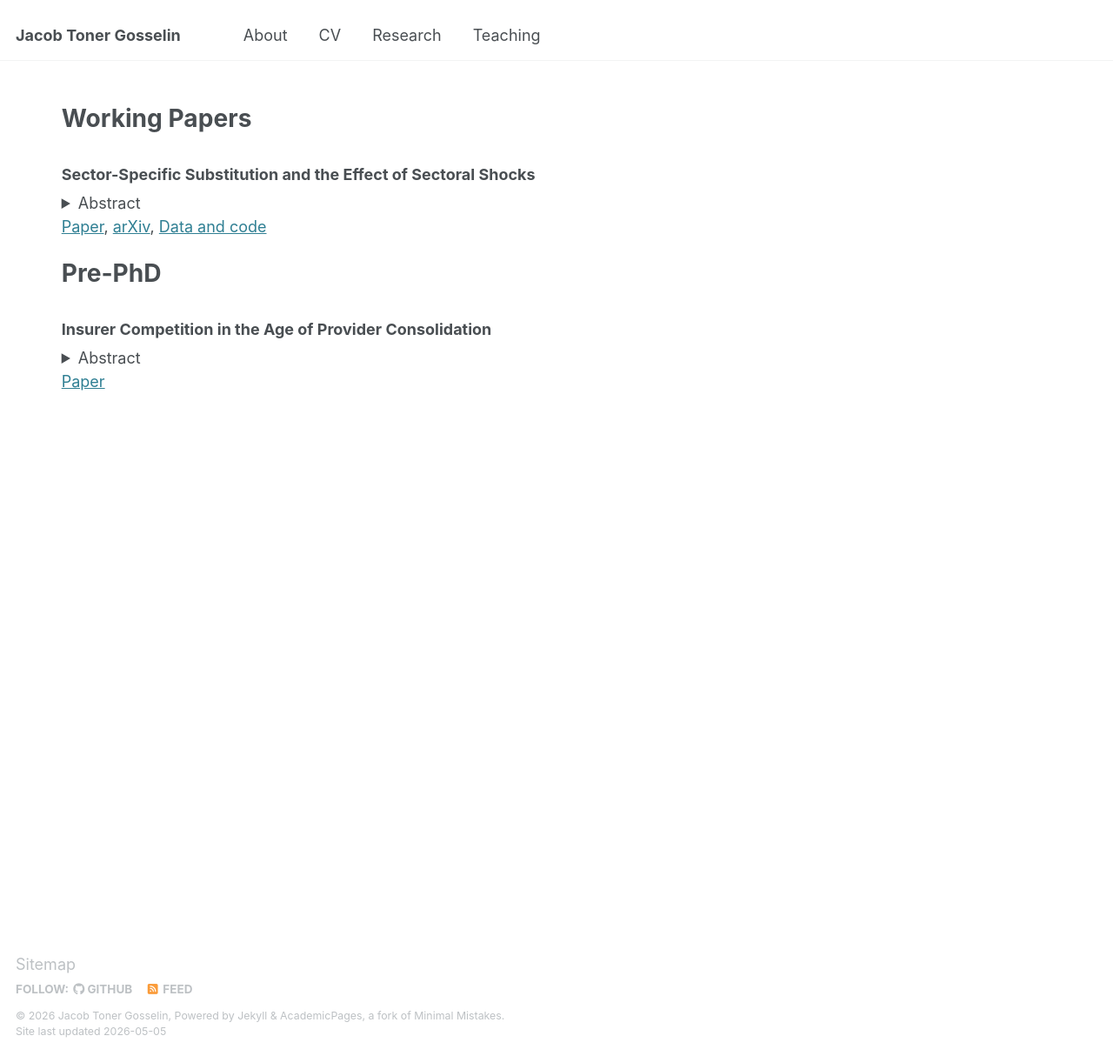
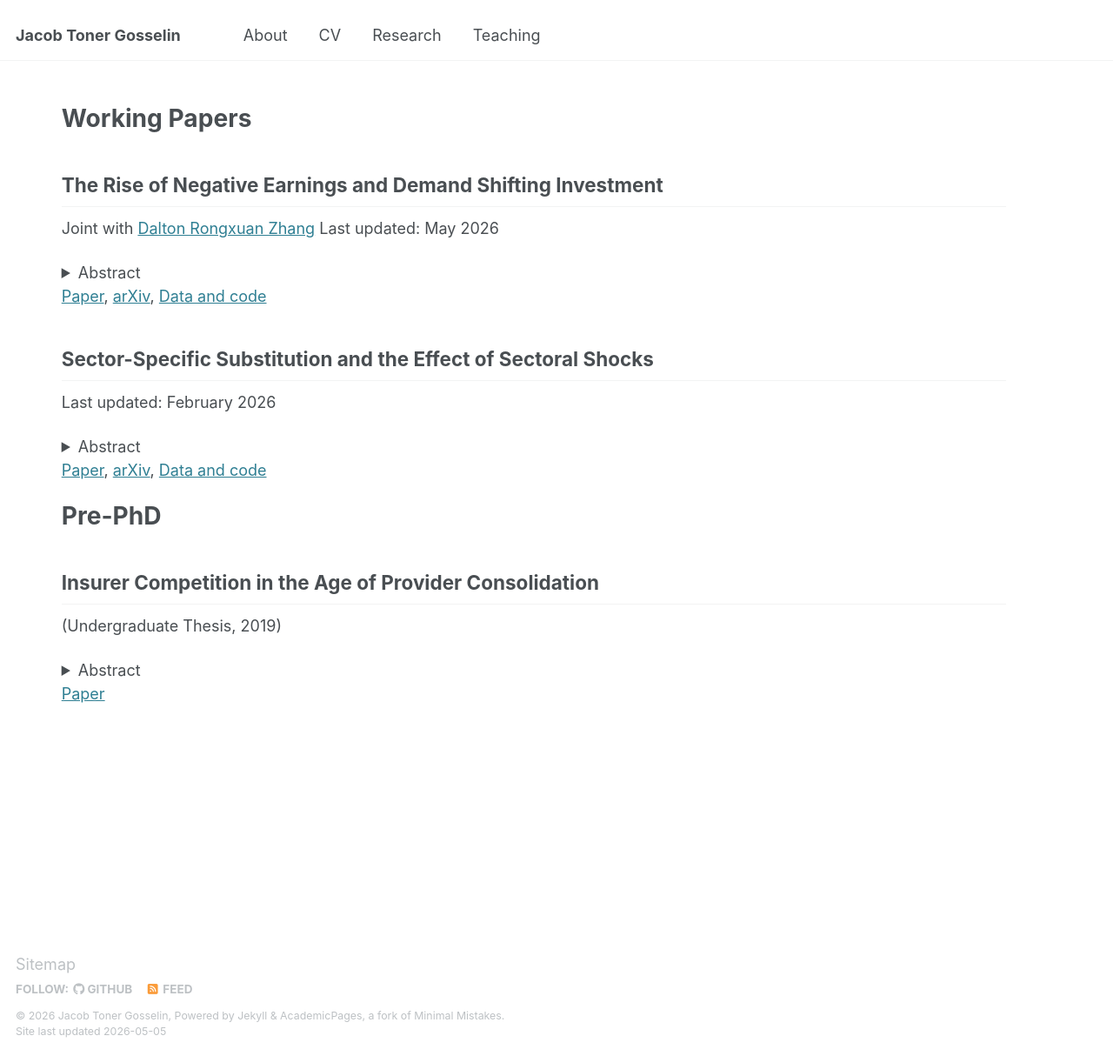
Before and after one commit to jacobgosselin/jacobgosselin.github.io, a Jekyll site: the page built from _pages/research.md, in a window 1280 px wide and 1214 px high. Shown: the whole window at 87% size. Built offline with Jekyll 4.4.1, drawn with Linux system fonts in a browser that asks for light colours.

Commit message:
fix: update research page with new paper and abstract

```diff
--- a/_pages/research.md
+++ b/_pages/research.md
@@ -9,8 +9,20 @@ redirect_from:
 
 # Working Papers
 
-### Sector-Specific Substitution and the Effect of Sectoral Shocks
+## The Rise of Negative Earnings and Demand Shifting Investment
+Joint with [Dalton Rongxuan Zhang](https://sites.google.com/view/daltonrxzhang/dalton-zhang)
+Last updated: May 2026
+<details>
+<summary>Abstract</summary>
+<!-- <br> -->
+We document the rise of negative earnings between 1980 and 2019: a secular increase in the percent of firms reporting losses, both among public firms and in the broader universe of US corporations, and a secular increase in the persistence of losses year-to-year among public firms. This rise has occurred alongside a spreading of the sales and earnings distribution and a recomposition of firm spending away from production costs and traditional investment and towards sales general and administrative expenses. We rationalize these phenomena with a model of heterogenous firms engaging in supply and demand shifting investment. Our model includes a scale elasticity of demand determining the relationship between the intensive margin of demand (demand per customer) and the extensive margin of demand (number of customers). We are able to quantitatively match the rise in reported losses and qualitatively match (1) the increased persistence of losses, (2) the spreading of the sales and earning distribution and (3) the recomposition of firm spending with this parameter as the single driver of changes across steady state equilibria. The rise in the scale elasticity associated with the increase in reported losses has non-trivial aggregate implications: in our model it lowers GDP by -9.1% by reallocating labor away from goods and capital production and reallocating demand away from productive firms.
 
+</details>
+
+[Paper](https://arxiv.org/pdf/2605.02680), [arXiv](https://arxiv.org/abs/2605.02680), [Data and code](https://github.com/jacobgosselin/HeterogeousSectoralProduction)
+
+## Sector-Specific Substitution and the Effect of Sectoral Shocks
+Last updated: February 2026
 <details>
 <summary>Abstract</summary>
 <!-- <br> -->
@@ -23,8 +35,8 @@ How a shock to an individual sector propagates to the prices of other sectors an
 
 # Pre-PhD
 
-### Insurer Competition in the Age of Provider Consolidation
-
+## Insurer Competition in the Age of Provider Consolidation
+(Undergraduate Thesis, 2019)
 <details>
 <summary>Abstract</summary>
 <!-- <br> -->
```
